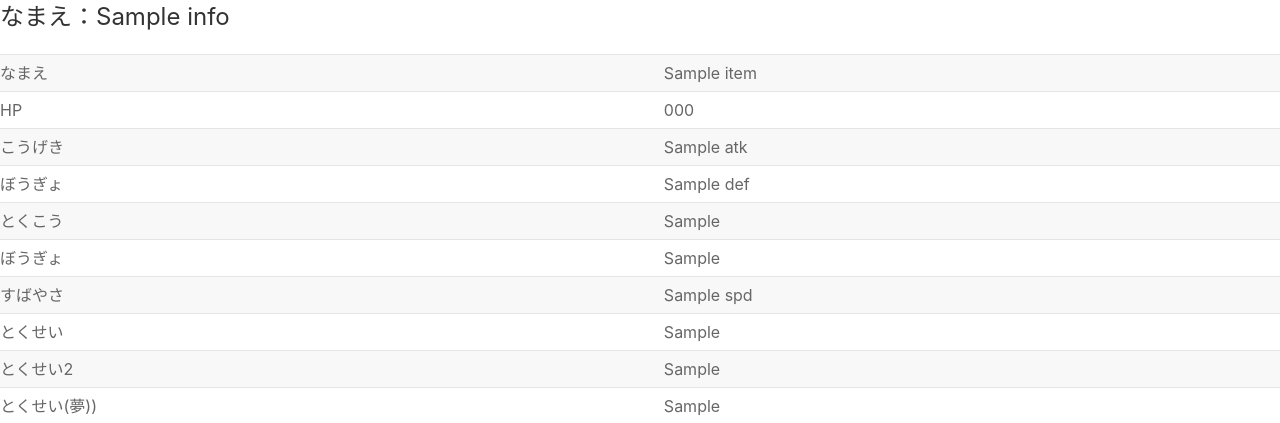
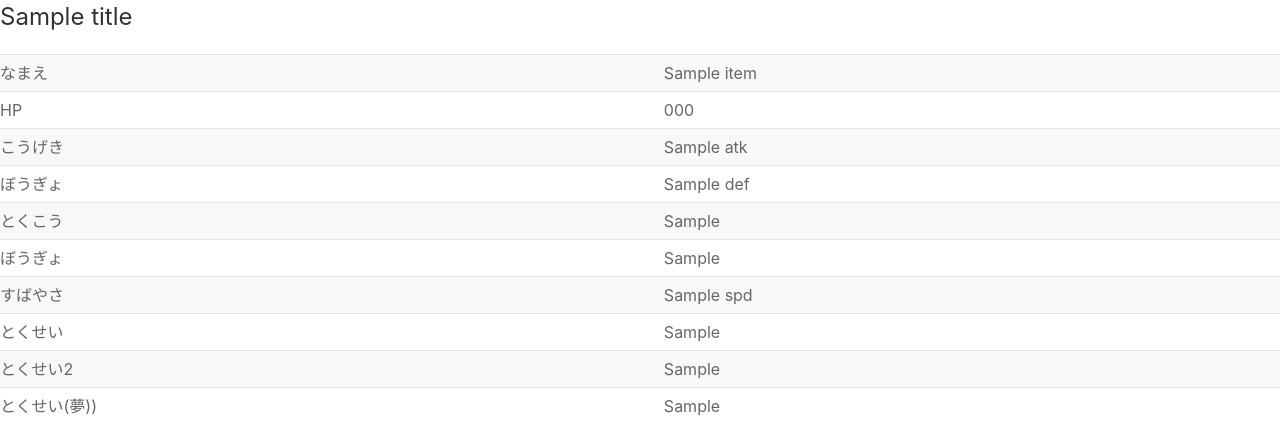
Before and after one commit to n0749086/Pokedex, a Flask app: template templates/poke_info.html in a window 1280 px wide. Shown: the top 423 px of the page. Run offline with Flask 2, Linux system fonts and the light colour scheme; the template is opened without the code that fills it: most values are stand-ins (such as "Sample title", 1, 10 or a date in 2020).

Commit message:
minor change
change disp caption

```diff
--- a/app.py
+++ b/app.py
@@ -14,7 +14,7 @@ def get_poke_info():
     else:
         tgt_name = poke_name[0]
 
-    title = "{}のステータス".format(tgt_name)
+    title = "{}の種族値".format(tgt_name)
     poke_status = pokedex.get_poke_info(tgt_name)
 
     return render_template('poke_info.html', title=title, info=poke_status, name_list=poke_name)
--- a/templates/layout.html
+++ b/templates/layout.html
@@ -19,6 +19,7 @@
     <button class="uk-button uk-button-default">検索</button>
 </form>
 </body>
+<!-- サジェスト用 -->
 <datalist id="poke_list">
     {% for item in name_list -%}
         <option value="{{ item }}"></option>
--- a/templates/poke_info.html
+++ b/templates/poke_info.html
@@ -1,6 +1,6 @@
 {% extends "layout.html" %}
 {% block content %}
-<h3>なまえ：{{ info.name }}</h3>
+<h3>{{ title }}</h3>
 <table class="uk-table uk-table-striped uk-table-small uk-table-justify uk-table-responsive">
 <tbody>
     <tr>
```
